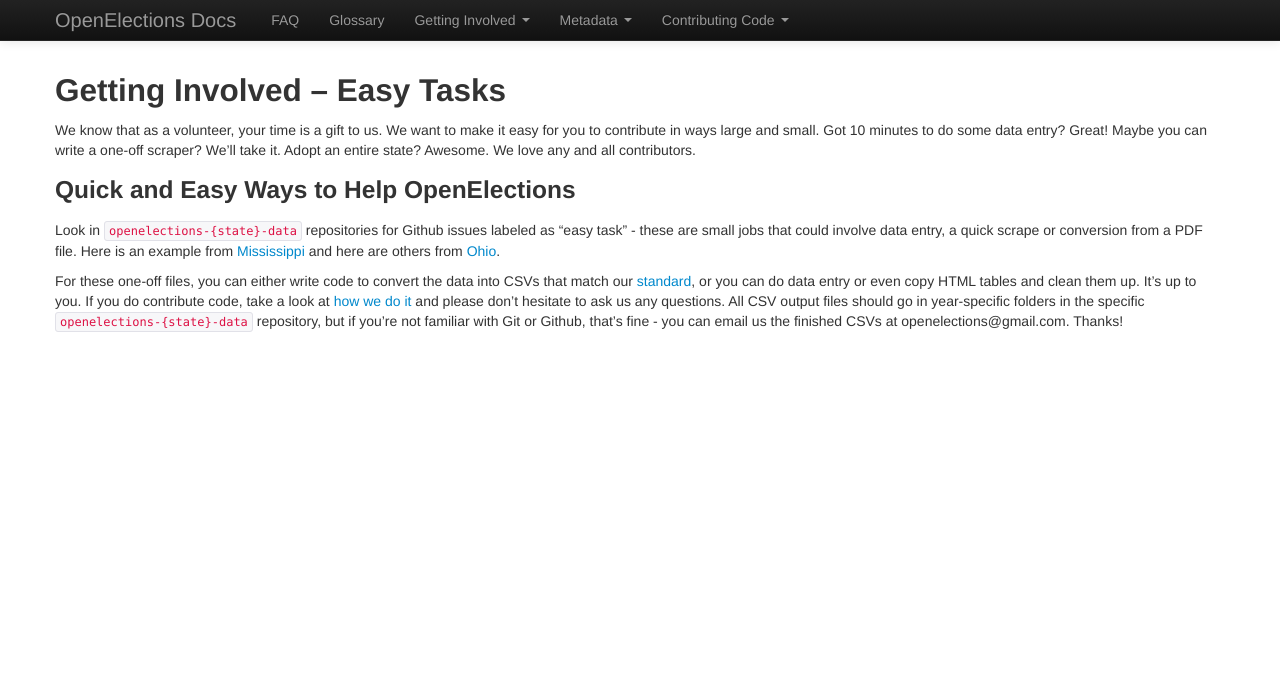
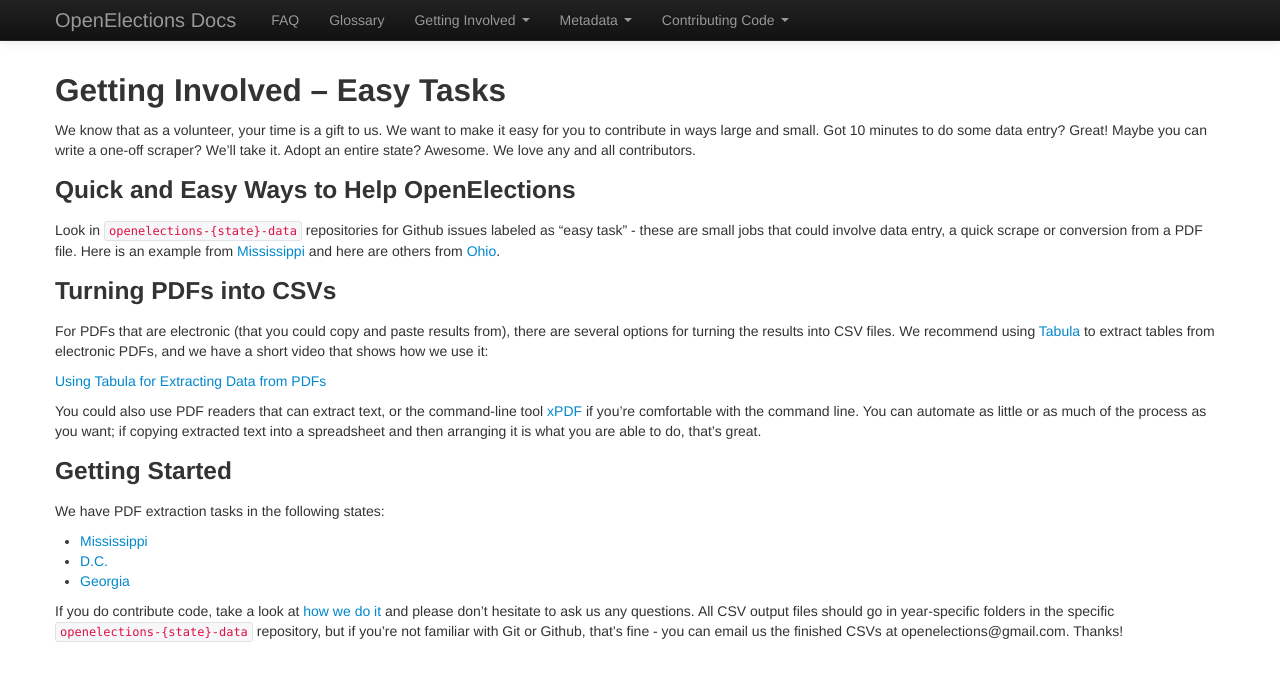
Before and after one commit to openelections/docs, a Jekyll site: the page built from easy-tasks.md, in a window 1280 px wide. Shown: the top 681 px of the page. Built offline with Jekyll 4.4.1, drawn with Linux system fonts in a browser that asks for light colours; nearby versions of some CDN libraries; some web fonts are replaced.

Commit message:
added easy tasks

```diff
--- a/easy-tasks.md
+++ b/easy-tasks.md
@@ -12,4 +12,20 @@
 
 Look in `openelections-{state}-data` repositories for Github issues labeled as "easy task" - these are small jobs that could involve data entry, a quick scrape or conversion from a PDF file. Here is an example from [Mississippi](https://github.com/openelections/openelections-data-ms/labels/easy%20task) and here are others from [Ohio](https://github.com/openelections/openelections-data-oh/labels/easy%20task).
 
-For these one-off files, you can either write code to convert the data into CSVs that match our [standard](http://docs.openelections.net/archive-standardization/), or you can do data entry or even copy HTML tables and clean them up. It's up to you. If you do contribute code, take a look at [how we do it](http://docs.openelections.net/guide/preprocessing/) and please don't hesitate to ask us any questions. All CSV output files should go in year-specific folders in the specific `openelections-{state}-data` repository, but if you're not familiar with Git or Github, that's fine - you can email us the finished CSVs at openelections@gmail.com. Thanks!
+### Turning PDFs into CSVs
+
+For PDFs that are electronic (that you could copy and paste results from), there are several options for turning the results into CSV files. We recommend using [Tabula](http://tabula.technology/) to extract tables from electronic PDFs, and we have a short video that shows how we use it:
+
+[Using Tabula for Extracting Data from PDFs](https://www.youtube.com/watch?v=of9680dgqIc)
+
+You could also use PDF readers that can extract text, or the command-line tool [xPDF](http://www.foolabs.com/xpdf/) if you're comfortable with the command line. You can automate as little or as much of the process as you want; if copying extracted text into a spreadsheet and then arranging it is what you are able to do, that's great.
+
+### Getting Started
+
+We have PDF extraction tasks in the following states:
+
+* [Mississippi](https://github.com/openelections/openelections-data-ms/issues)
+* [D.C.](https://github.com/openelections/openelections-data-dc/labels/easy%20task)
+* [Georgia](https://github.com/openelections/openelections-data-ga/issues/1)
+
+If you do contribute code, take a look at [how we do it](http://docs.openelections.net/guide/preprocessing/) and please don't hesitate to ask us any questions. All CSV output files should go in year-specific folders in the specific `openelections-{state}-data` repository, but if you're not familiar with Git or Github, that's fine - you can email us the finished CSVs at openelections@gmail.com. Thanks!
--- a/index.html
+++ b/index.html
@@ -27,8 +27,9 @@
 <p>If you are a developer (particularly if you know Python), we could use your help converting official election results into data. There are several ways to do this, depending on your experience and interest:</p>
 
 <ul>
-  <li>Writing <a href="http://docs.openelections.net/guide/preprocessing/">scrapers</a> to convert HTML or PDF results to CSVs. Start with one of our <a href="http://docs.openelections.net/easy-tasks/">easy tasks</a>.</li>
-  <li>Writing code to implement a state's <a href="http://docs.openelections.net/guide/">processing pipeline</a> (or parts of it).</li>
+  <li>Start with one of our <a href="http://docs.openelections.net/easy-tasks/">easy tasks</a>, converting electronic PDFs and HTML to CSVs.</li>
+  <li>Writing <a href="http://docs.openelections.net/guide/preprocessing/">scrapers</a> to convert HTML or PDF results to CSVs.</li>
+  <li>Writing code to load a state's results into our <a href="http://docs.openelections.net/guide/">processing pipeline</a> (or parts of it).</li>
   <li>Addressing <a href="https://github.com/openelections/openelections-core/issues">issues in the core repository</a>.</li>
 </ul>
 
```
Also changed, not shown: dataentry.md (+2 -1 lines), preprocessing.md (+2 -2 lines).
